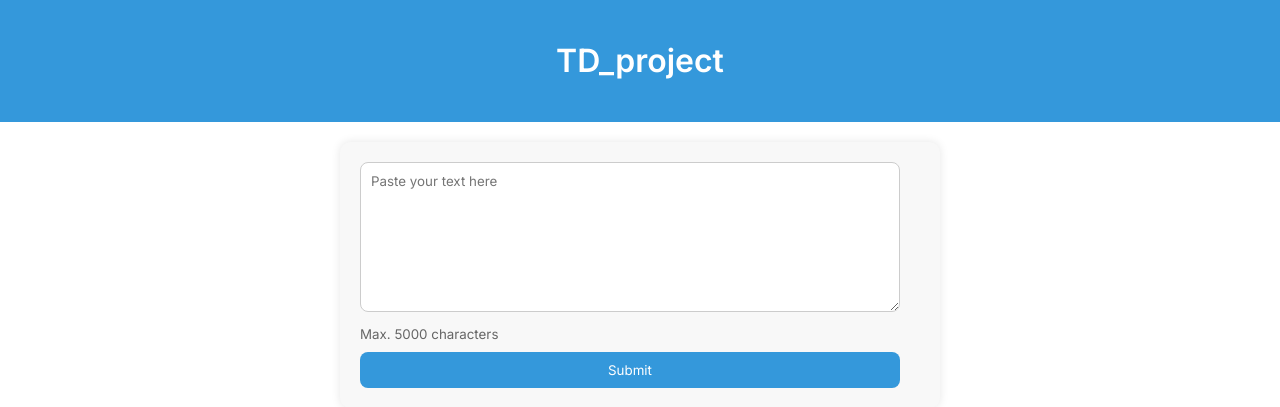
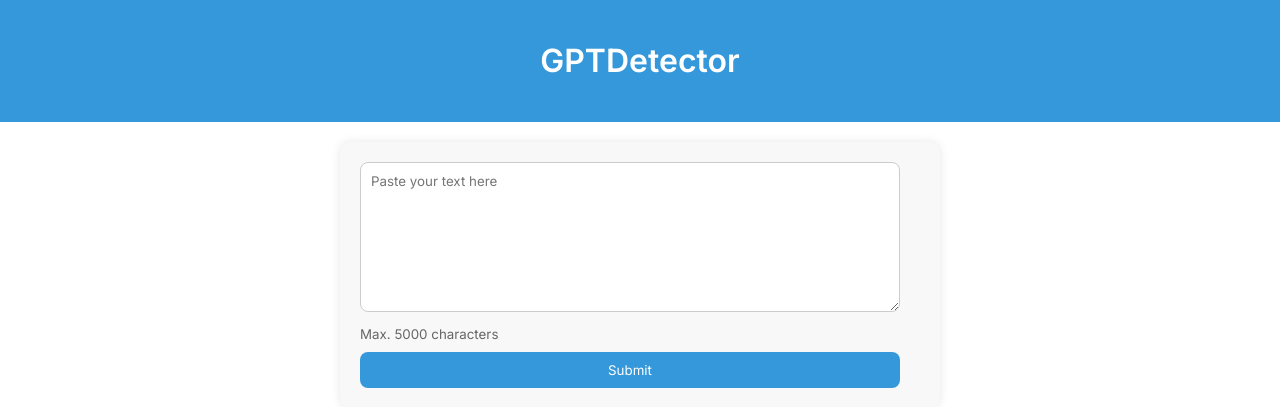
Before and after one commit to ayashms/GPTDetector, a Django app: page / in a window 1280 px wide. Shown: the top 407 px of the page. Run offline with Django 4.2, Linux system fonts and the light colour scheme.

Commit message:
minor changes

```diff
--- a/model.py
+++ b/model.py
@@ -11,9 +11,11 @@
 from difflib import SequenceMatcher
 from multiprocessing.pool import ThreadPool
 
+# similarity ratio between two strings
 def similar(a, b):
     return SequenceMatcher(None, a, b).ratio()
 
+# cumulative distribution function of the standard normal distribution
 def normCdf(x):
     return norm.cdf(x)
 
@@ -132,12 +134,12 @@
 
         torch.manual_seed(0)
         np.random.seed(0)
-        start_time = time.time()
+        # start_time = time.time()
         out_sentences = []
         pool = ThreadPool(remaining//n)
         out_sentences = pool.map(self.getGeneratedTexts, [(original_text, n) for _ in range(remaining//n)])
         out_sentences = list(itertools.chain.from_iterable(out_sentences))
-        end_time = time.time()
+        # end_time = time.time()
 
         return out_sentences
 
--- /dev/null
+++ b/requirements.txt
@@ -0,0 +1,6 @@
+Django>=5.0
+numpy>=1.26.2
+scipy>=1.11.4
+sentencepiece>=0.1.99
+torch>=2.1.2+cu121
+transformers>=4.36.1
--- a/templates/index.html
+++ b/templates/index.html
@@ -4,7 +4,7 @@
 <head>
     <meta charset="UTF-8">
     <meta name="viewport" content="width=device-width, initial-scale=1.0">
-    <title>TD_project</title>
+    <title>GPTDetector</title>
     <style>
         @import url('https://fonts.googleapis.com/css2?family=Inter:wght@300;400;600&display=swap');
 
@@ -94,7 +94,7 @@
 <body>
 
     <header>
-        <h1>TD_project</h1>
+        <h1>GPTDetector</h1>
     </header>
 
     <form action="{% url 'formInput' %}" method="POST">
@@ -106,7 +106,7 @@
 
     {% if result %}
         <div class="result-heading">
-            <h2>Result</h2>
+            <h2 style="text-align: center;">Result</h2>
         </div>
 
         <div id="result" style="text-align: center;">
```
